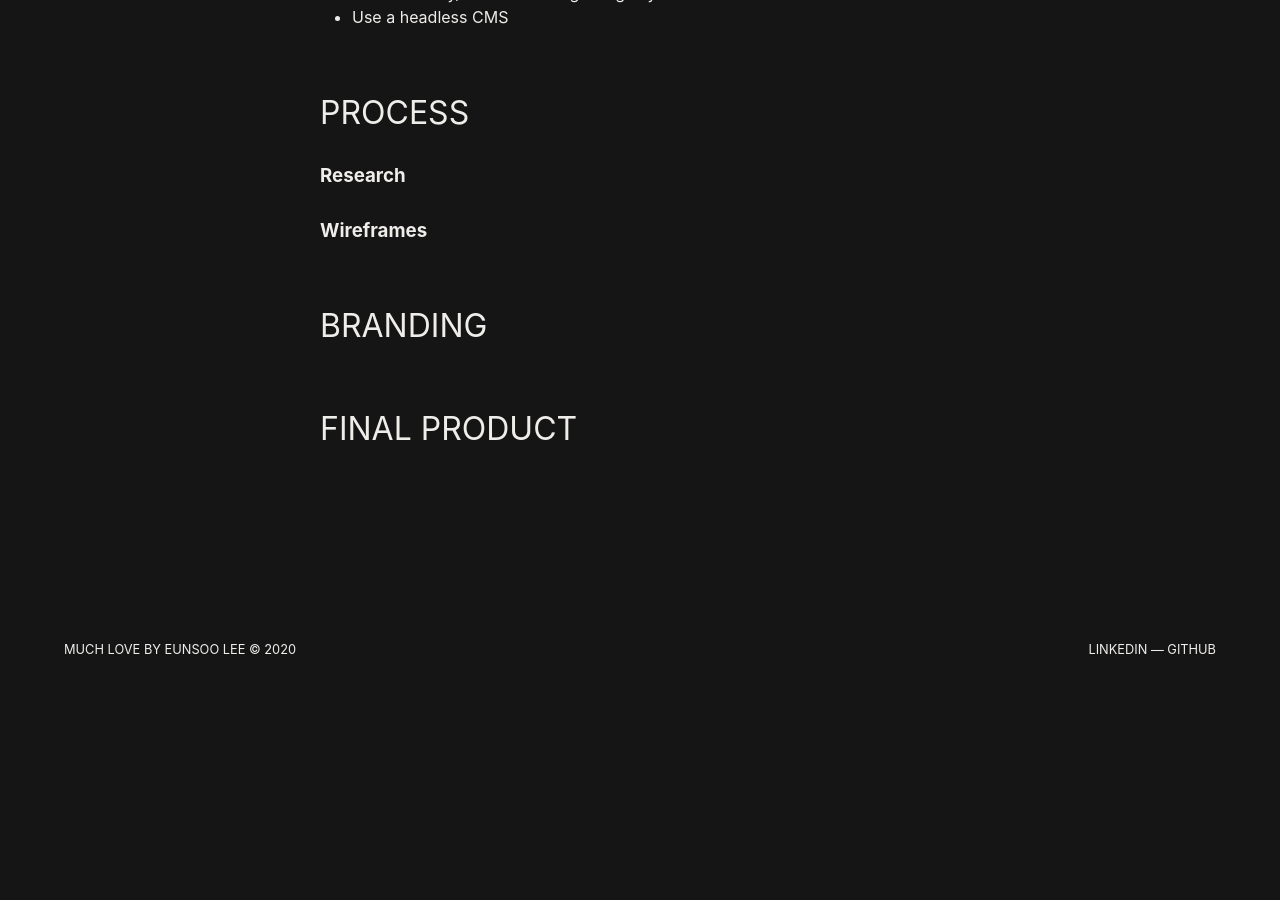
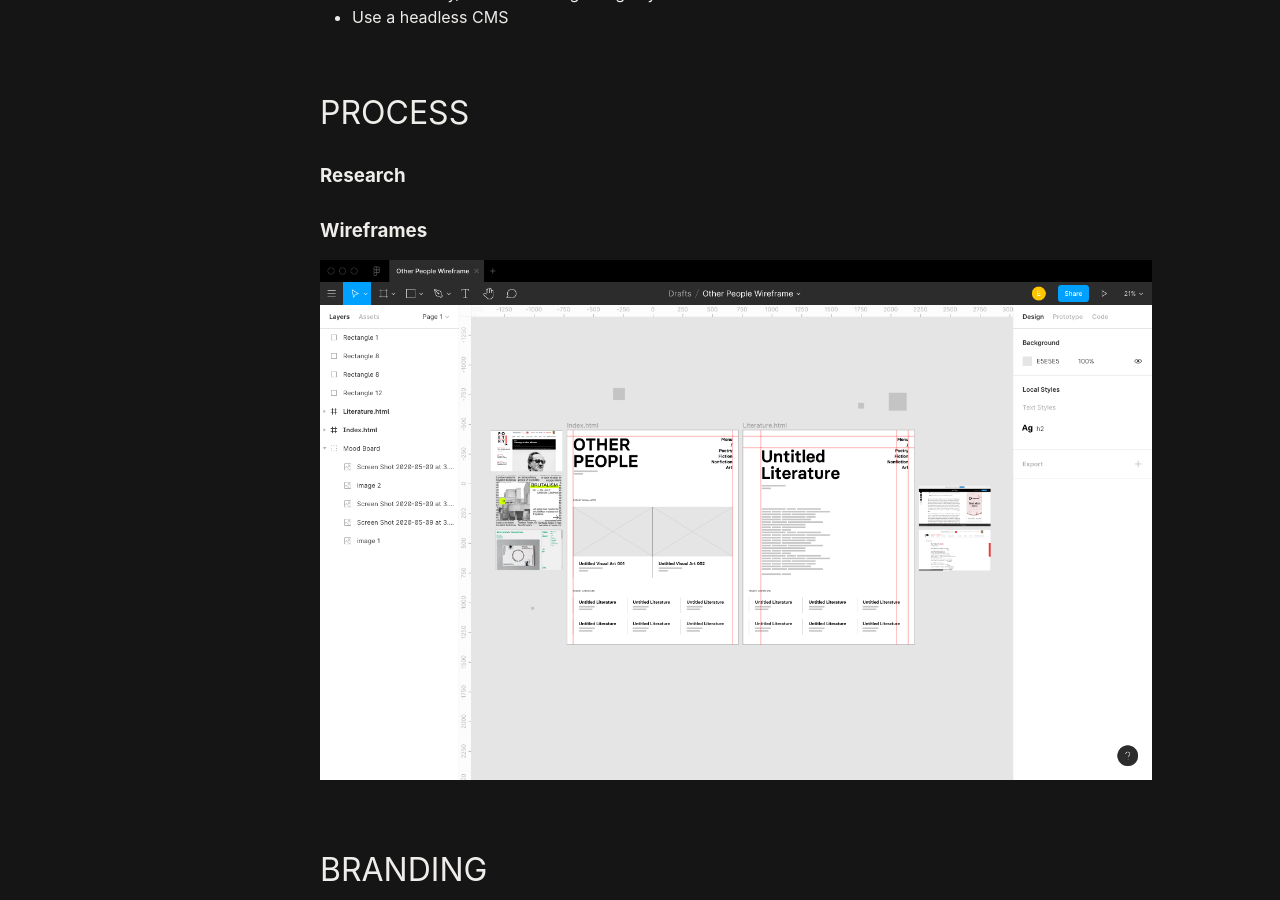
Before and after one commit to mochimilk/tangerine-sunshine, a Jekyll site: the page built from _posts/2020-05-07-other-people-literary-magazine.md, in a window 1280 px wide and 900 px high, scrolled down 2399 px. Built offline with Jekyll 4.4.1, drawn with Linux system fonts in a browser that asks for light colours; nearby versions of some CDN libraries; before the commit the page ends 3122 px from its top, so only the background shows below that.

Commit message:
Update from Forestry.io Eunsoo Lee updated _posts/2020-05-07-other-people-literary-magazine.md

```diff
--- a/_posts/2020-05-07-other-people-literary-magazine.md
+++ b/_posts/2020-05-07-other-people-literary-magazine.md
@@ -41,6 +41,8 @@
 
 ### Wireframes
 
+![](/uploads/Screen Shot 2020-05-09 at 3.54.52 PM.png)
+
 ## Branding
 
 ## Final Product
```
